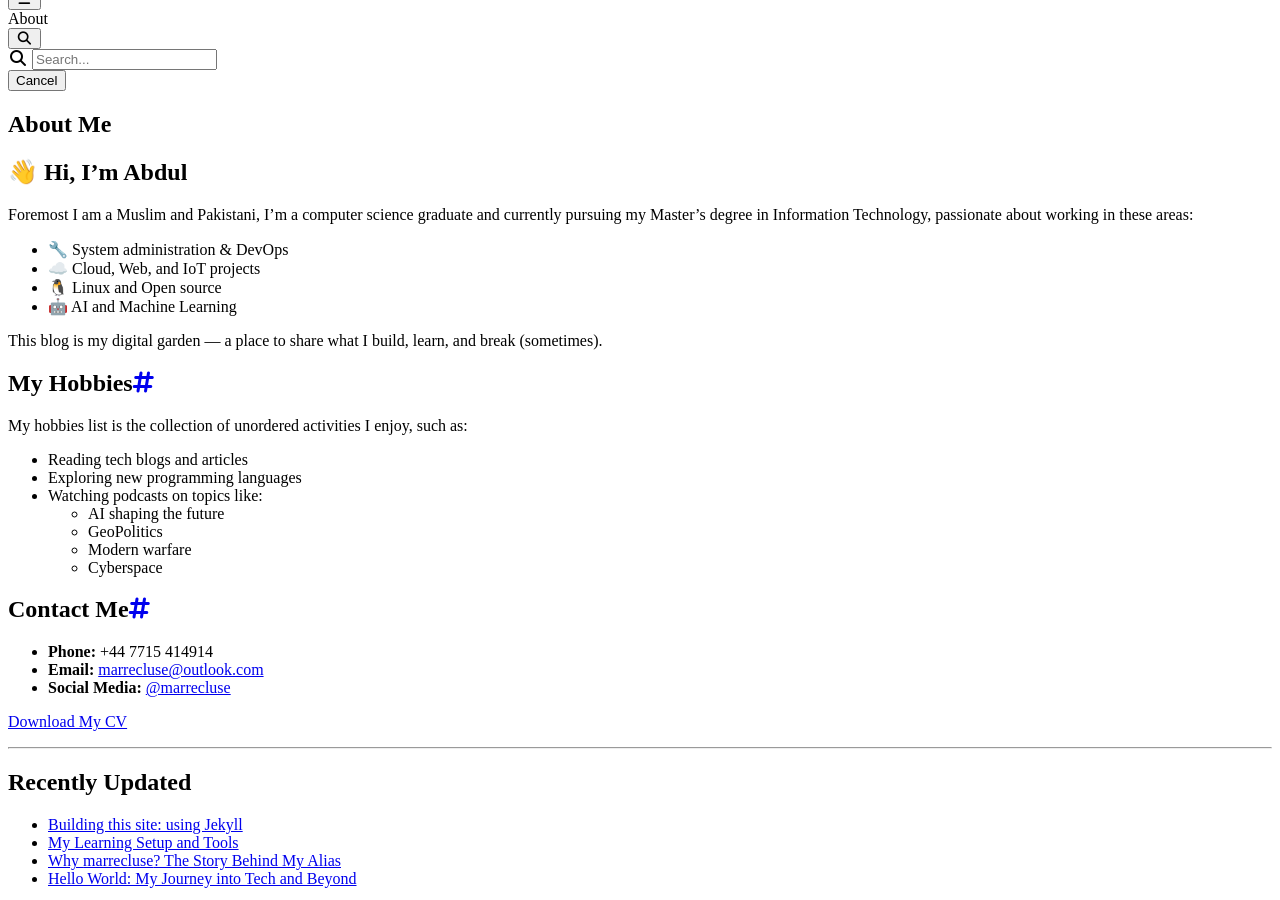
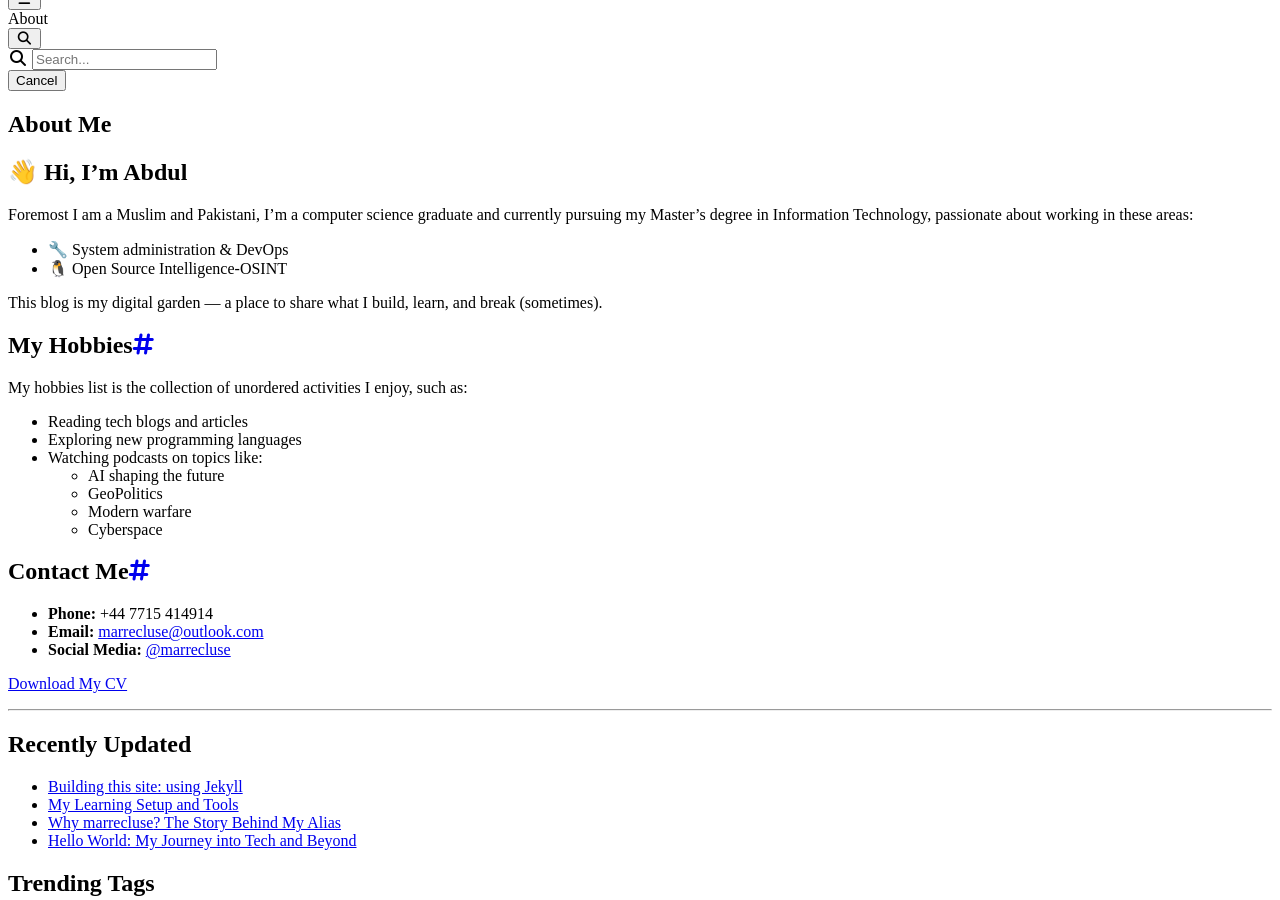
Before and after one commit to marrecluse/marrecluse.github.io, a Jekyll site: the page built from _tabs/about.md, in a window 1280 px wide and 900 px high, scrolled down 330 px. Built offline with Jekyll 4.4.1, drawn with Linux system fonts in a browser that asks for light colours; cached includes are drawn as plain includes; nearby versions of some CDN libraries.

Commit message:
chore: edit in about section

```diff
--- a/_tabs/about.md
+++ b/_tabs/about.md
@@ -11,9 +11,7 @@ permalink: /about/
 Foremost I am a Muslim and Pakistani, I'm a computer science graduate and currently pursuing my Master's degree in Information Technology, passionate about working in these areas:
 
 - 🔧 System administration & DevOps
-- ☁️ Cloud, Web, and IoT projects
-- 🐧 Linux and Open source
-- 🤖 AI and Machine Learning
+- 🐧 Open Source Intelligence-OSINT
 
 
 This blog is my digital garden — a place to share what I build, learn, and break (sometimes).
```
